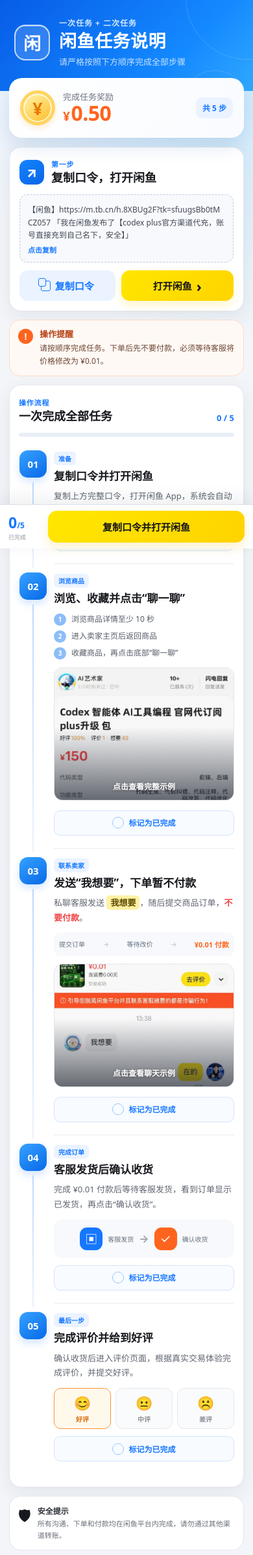
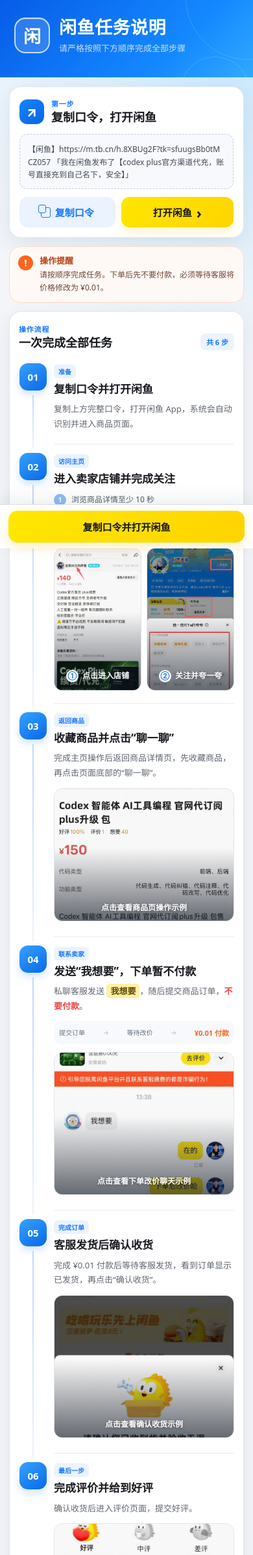
Before and after one commit to maidouzj/xianyu, a Flask app: page / in a window 390 px wide. Shown: the top 2393 px of the page at 65% size. Run offline with Flask 2, Linux system fonts and the light colour scheme.

Commit message:
feat: refine mobile xianyu task flow

```diff
--- a/app.py
+++ b/app.py
@@ -9,7 +9,6 @@
     "share_code": "CZ057",
     "share_text": "【闲鱼】https://m.tb.cn/h.8XBUg2F?tk=sfuugsBb0tM CZ057 「我在闲鱼发布了【codex plus官方渠道代充，账号直接充到自己名下，安全】」",
     "title": "Codex Plus 官方渠道代充",
-    "reward": "0.50",
 }
 
 
--- a/static/css/style.css
+++ b/static/css/style.css
@@ -80,57 +80,19 @@
 }
 
 .hero > div:last-child { position: relative; z-index: 1; }
-.eyebrow { margin: 0 0 3px; color: #cfe7ff; font-size: 12px; font-weight: 650; letter-spacing: 1px; }
 .hero h1 { margin: 0; font-size: 27px; line-height: 1.2; letter-spacing: .5px; }
 .hero-subtitle { margin: 6px 0 0; color: rgba(255,255,255,.76); font-size: 13px; }
 
-.reward-card {
-  position: relative;
-  z-index: 3;
-  min-height: 92px;
-  margin: -20px 0 14px;
-  padding: 16px 16px;
-  display: flex;
-  align-items: center;
-  gap: 12px;
-  border: 1px solid rgba(255,255,255,.9);
-  border-radius: 20px;
-  background: linear-gradient(110deg, #fff, #f9fbff);
-  box-shadow: 0 12px 30px rgba(15, 73, 149, .14);
-}
-
-.coin {
-  width: 54px;
-  height: 54px;
-  display: grid;
-  place-items: center;
-  flex: 0 0 auto;
-  border: 5px solid #ffd55f;
-  border-radius: 50%;
-  color: #e97800;
-  background: linear-gradient(145deg, #fff5ae, #ffbc24);
-  box-shadow: inset 0 0 0 2px rgba(255,255,255,.8), 0 4px 10px rgba(233,145,0,.18);
-  font-size: 27px;
-  font-weight: 800;
-}
-
-.reward-copy { display: flex; flex-direction: column; }
-.reward-copy span { color: #6b7280; font-size: 13px; }
-.reward-copy strong { margin-top: -2px; color: var(--orange); font-size: 32px; line-height: 1.15; letter-spacing: -.5px; }
-.reward-copy small { margin-right: 2px; font-size: 19px; }
-.reward-badge { margin-left: auto; padding: 7px 10px; border-radius: 10px; color: var(--blue); background: var(--blue-soft); font-size: 12px; font-weight: 700; }
-
 .share-card,
 .notice,
-.task-section,
-.safety-tip {
+.task-section {
   border: 1px solid rgba(225,229,236,.9);
   border-radius: 18px;
   background: var(--card);
   box-shadow: var(--shadow);
 }
 
-.share-card { padding: 17px 15px 15px; }
+.share-card { margin-top: 14px; padding: 17px 15px 15px; }
 .section-heading { display: flex; align-items: center; gap: 11px; }
 .heading-icon { width: 38px; height: 38px; display: grid; place-items: center; flex: 0 0 auto; border-radius: 12px; color: #fff; background: linear-gradient(145deg, #1584ff, #0965e5); font-size: 21px; font-weight: 800; }
 .section-heading p, .task-heading p { margin: 0 0 2px; color: var(--blue); font-size: 11px; font-weight: 750; letter-spacing: .8px; }
@@ -144,10 +106,8 @@
   border-radius: 12px;
   text-align: left;
   background: #f7f9fc;
-  cursor: pointer;
 }
 .share-text span { display: -webkit-box; overflow: hidden; color: #424854; font-size: 12px; line-height: 1.65; word-break: break-all; -webkit-line-clamp: 3; -webkit-box-orient: vertical; }
-.share-text i { display: block; margin-top: 4px; color: var(--blue); font-size: 11px; font-style: normal; font-weight: 700; }
 .share-actions { display: grid; grid-template-columns: .92fr 1.08fr; gap: 9px; }
 
 .button {
@@ -176,19 +136,14 @@
 
 .task-section { padding: 18px 14px 7px; }
 .task-heading { display: flex; align-items: flex-end; justify-content: space-between; }
-.task-heading > span { color: var(--blue); font-size: 13px; font-weight: 800; }
-.progress-track { height: 6px; margin: 14px 0 21px; overflow: hidden; border-radius: 4px; background: #e8eef7; }
-.progress-track i { display: block; width: 0; height: 100%; border-radius: inherit; background: linear-gradient(90deg, #0b6ef0, #25a0ff); transition: width .3s ease; }
+.task-heading > span { padding: 5px 9px; border-radius: 8px; color: var(--blue); background: var(--blue-soft); font-size: 11px; font-weight: 800; }
+.task-list { margin-top: 20px !important; }
 
 .task-list { margin: 0; padding: 0; list-style: none; }
 .task-card { display: grid; grid-template-columns: 44px minmax(0,1fr); gap: 10px; }
 .step-line { display: flex; flex-direction: column; align-items: center; }
 .step-number { width: 42px; height: 42px; display: grid; place-items: center; flex: 0 0 auto; border-radius: 13px; color: #fff; background: linear-gradient(145deg, #36a2ff, #0869e8); box-shadow: 0 6px 12px rgba(22,119,255,.18); font-size: 15px; font-weight: 850; }
 .step-line i { width: 2px; min-height: 35px; flex: 1; margin: 7px 0; background: linear-gradient(#bcd8ff, #edf3fb); }
-.task-card.completed .step-number { background: linear-gradient(145deg, #25c888, #0ca76b); }
-.task-card.completed .step-number { font-size: 0; }
-.task-card.completed .step-number::after { content: "✓"; font-size: 20px; }
-
 .task-content { min-width: 0; margin-bottom: 13px; padding: 0 0 19px; border-bottom: 1px solid var(--line); }
 .task-card.last .task-content { border-bottom: 0; }
 .task-tag { display: inline-block; margin-bottom: 5px; padding: 3px 7px; border-radius: 6px; color: var(--blue); background: var(--blue-soft); font-size: 10px; font-weight: 750; }
@@ -205,34 +160,22 @@
 .image-preview::after { content: ""; position: absolute; inset: 45% 0 0; background: linear-gradient(transparent, rgba(11,18,30,.62)); }
 .image-preview img { width: 100%; height: 100%; display: block; object-fit: cover; object-position: top center; }
 .image-preview span { position: absolute; z-index: 2; left: 0; right: 0; bottom: 12px; color: #fff; text-align: center; font-size: 12px; font-weight: 750; text-shadow: 0 1px 4px rgba(0,0,0,.35); }
-.chat-preview { height: 190px; }
-.chat-preview img { object-position: center 15%; }
+.image-preview span b { display: inline-grid; width: 19px; height: 19px; margin-right: 3px; place-items: center; border-radius: 50%; color: #176fe4; background: #fff; text-shadow: none; font-size: 10px; }
+.chat-preview { height: 220px; }
+.chat-preview img { object-position: center 22%; }
+.guide-pair { display: grid; grid-template-columns: repeat(2, minmax(0,1fr)); gap: 8px; margin-top: 12px; }
+.guide-pair .image-preview { height: 220px; margin: 0; }
+.entry-preview img { object-position: center top; }
+.profile-preview img { object-position: center 15%; }
+.receipt-preview { height: 220px; }
+.receipt-preview img { object-position: center 66%; }
+.review-preview { height: 220px; }
+.review-preview img { object-position: center 42%; }
 
 .price-flow { display: flex; align-items: center; justify-content: space-between; gap: 5px; margin-top: 11px; padding: 10px 8px; border-radius: 10px; background: #f7f9fc; color: #667080; font-size: 10px; }
 .price-flow i { color: #b4bbc6; font-style: normal; }
 .price-flow strong { color: var(--orange); font-size: 11px; }
 
-.complete-button { width: 100%; min-height: 39px; margin-top: 11px; border: 1px solid #d4e4fa; border-radius: 10px; color: var(--blue); background: #f8fbff; cursor: pointer; font-size: 12px; font-weight: 700; }
-.complete-button span { display: inline-grid; width: 18px; height: 18px; margin-right: 4px; place-items: center; border: 1px solid #9bc6ff; border-radius: 50%; color: transparent; }
-.task-card.completed .complete-button { border-color: #b9ead7; color: #0b9d67; background: #f2fcf8; }
-.task-card.completed .complete-button span { border-color: #18b87c; color: #fff; background: #18b87c; }
-
-.visual-flow { margin-top: 12px; padding: 12px 7px; display: flex; align-items: center; justify-content: center; gap: 8px; border-radius: 12px; background: #f7f9fc; }
-.visual-icon { width: 35px; height: 35px; display: grid; place-items: center; border-radius: 11px; color: #fff; background: var(--blue); font-size: 19px; }
-.visual-icon.orange { background: var(--orange); }
-.visual-flow i { color: #69717d; font-size: 10px; font-style: normal; }
-.visual-flow b { color: #9ca4af; }
-
-.rating-demo { display: grid; grid-template-columns: repeat(3,1fr); gap: 7px; margin-top: 12px; }
-.rating-demo span { min-height: 63px; display: flex; flex-direction: column; align-items: center; justify-content: center; border: 1px solid #e6e8ed; border-radius: 11px; background: #fafbfc; font-size: 21px; }
-.rating-demo b { margin-top: 3px; color: #8a909a; font-size: 10px; }
-.rating-demo .selected { border: 1.5px solid #ff8e26; background: #fff9ec; box-shadow: inset 0 0 0 2px #fff; }
-.rating-demo .selected b { color: #d86808; }
-
-.safety-tip { margin-top: 13px; padding: 13px; display: flex; gap: 10px; box-shadow: none; }
-.safety-tip > span { font-size: 23px; }
-.safety-tip p { margin: 0; color: #696f79; font-size: 11px; line-height: 1.65; }
-.safety-tip strong { display: block; color: #30343b; font-size: 12px; }
 .page-footer { padding: 20px 0 4px; color: #a0a5ae; text-align: center; font-size: 10px; }
 
 .sticky-action {
@@ -249,10 +192,6 @@
   box-shadow: 0 -8px 28px rgba(28,43,67,.08);
 }
 .sticky-inner { width: 100%; max-width: 532px; margin: 0 auto; display: flex; align-items: center; gap: 12px; }
-.sticky-progress { min-width: 49px; color: var(--blue); white-space: nowrap; font-weight: 850; }
-.sticky-progress span { font-size: 23px; }
-.sticky-progress small { font-size: 12px; }
-.sticky-progress i { display: block; color: #9298a1; font-size: 9px; font-style: normal; font-weight: 500; }
 .sticky-action button { height: 49px; flex: 1; border: 0; border-radius: 14px; color: #161616; background: linear-gradient(135deg, #ffe800, #ffd300); box-shadow: 0 7px 18px rgba(238,185,0,.22); cursor: pointer; font-size: 15px; font-weight: 800; }
 
 .toast { position: fixed; z-index: 60; left: 50%; bottom: calc(91px + env(safe-area-inset-bottom)); max-width: calc(100% - 44px); padding: 11px 16px; border-radius: 10px; color: #fff; background: rgba(24,28,35,.92); opacity: 0; transform: translate(-50%, 12px); pointer-events: none; transition: .2s ease; white-space: nowrap; font-size: 12px; }
--- a/static/js/main.js
+++ b/static/js/main.js
@@ -1,23 +1,10 @@
 const toast = document.querySelector("#toast");
-const taskCards = [...document.querySelectorAll(".task-card")];
-const progressText = document.querySelector("#progressText");
-const progressBar = document.querySelector("#progressBar");
-const stickyCount = document.querySelector("#stickyCount");
 const startButton = document.querySelector("#startButton");
 const imageModal = document.querySelector("#imageModal");
 const modalImage = document.querySelector("#modalImage");
 const modalClose = document.querySelector("#modalClose");
 
-const storageKey = "xianyu-task-progress-v2";
-let completedSteps = new Set();
 let toastTimer;
-
-try {
-  const savedSteps = JSON.parse(localStorage.getItem(storageKey) || "[]");
-  completedSteps = new Set(savedSteps.map(Number));
-} catch (error) {
-  completedSteps = new Set();
-}
 
 function showToast(message) {
   toast.textContent = message;
@@ -55,27 +42,7 @@
   }
 }
 
-function renderProgress() {
-  taskCards.forEach((card) => {
-    const step = Number(card.dataset.step);
-    const completed = completedSteps.has(step);
-    card.classList.toggle("completed", completed);
-    const button = card.querySelector(".complete-button");
-    button.innerHTML = completed
-      ? "<span>✓</span> 已完成，点击撤销"
-      : "<span>✓</span> 标记为已完成";
-  });
-
-  const count = completedSteps.size;
-  progressText.textContent = `${count} / 5`;
-  stickyCount.textContent = String(count);
-  progressBar.style.width = `${count * 20}%`;
-  localStorage.setItem(storageKey, JSON.stringify([...completedSteps]));
-
-  if (count === 5) showToast("全部步骤已完成");
-}
-
-document.querySelectorAll(".copy-trigger, #shareText").forEach((button) => {
+document.querySelectorAll(".copy-trigger").forEach((button) => {
   button.addEventListener("click", () => handleCopy(button));
 });
 
@@ -86,15 +53,6 @@
       window.location.href = startButton.dataset.url;
     }, 420);
   }
-});
-
-taskCards.forEach((card) => {
-  card.querySelector(".complete-button").addEventListener("click", () => {
-    const step = Number(card.dataset.step);
-    if (completedSteps.has(step)) completedSteps.delete(step);
-    else completedSteps.add(step);
-    renderProgress();
-  });
 });
 
 document.querySelectorAll(".image-preview").forEach((button) => {
@@ -120,5 +78,3 @@
 document.addEventListener("keydown", (event) => {
   if (event.key === "Escape" && imageModal.classList.contains("open")) closeModal();
 });
-
-renderProgress();
--- a/templates/index.html
+++ b/templates/index.html
@@ -13,20 +13,10 @@
     <header class="hero">
       <div class="hero-mark" aria-hidden="true">闲</div>
       <div>
-        <p class="eyebrow">一次任务 + 二次任务</p>
         <h1>闲鱼任务说明</h1>
         <p class="hero-subtitle">请严格按照下方顺序完成全部步骤</p>
       </div>
     </header>
-
-    <section class="reward-card" aria-label="任务佣金">
-      <div class="coin" aria-hidden="true">¥</div>
-      <div class="reward-copy">
-        <span>完成任务奖励</span>
-        <strong><small>¥</small>{{ product.reward }}</strong>
-      </div>
-      <span class="reward-badge">共 5 步</span>
-    </section>
 
     <section class="share-card" aria-labelledby="share-title">
       <div class="section-heading">
@@ -37,10 +27,9 @@
         </div>
       </div>
 
-      <button class="share-text" id="shareText" type="button" data-copy="{{ product.share_text }}" aria-label="复制完整闲鱼口令">
+      <div class="share-text">
         <span>{{ product.share_text }}</span>
-        <i>点击复制</i>
-      </button>
+      </div>
 
       <div class="share-actions">
         <button class="button button-secondary copy-trigger" type="button" data-copy="{{ product.share_text }}">
@@ -63,9 +52,8 @@
           <p>操作流程</p>
           <h2 id="task-title">一次完成全部任务</h2>
         </div>
-        <span id="progressText">0 / 5</span>
+        <span>共 6 步</span>
       </div>
-      <div class="progress-track" aria-hidden="true"><i id="progressBar"></i></div>
 
       <ol class="task-list">
         <li class="task-card" data-step="1">
@@ -74,30 +62,47 @@
             <span class="task-tag">准备</span>
             <h3>复制口令并打开闲鱼</h3>
             <p>复制上方完整口令，打开闲鱼 App，系统会自动识别并进入商品页面。</p>
-            <button class="complete-button" type="button"><span>✓</span> 标记为已完成</button>
           </div>
         </li>
 
         <li class="task-card" data-step="2">
           <div class="step-line"><span class="step-number">02</span><i></i></div>
           <div class="task-content">
-            <span class="task-tag">浏览商品</span>
-            <h3>浏览、收藏并点击“聊一聊”</h3>
+            <span class="task-tag">访问主页</span>
+            <h3>进入卖家店铺并完成关注</h3>
             <ul class="substeps">
               <li><b>1</b>浏览商品详情至少 10 秒</li>
-              <li><b>2</b>进入卖家主页后返回商品</li>
-              <li><b>3</b>收藏商品，再点击底部“聊一聊”</li>
+              <li><b>2</b>点击商品页顶部的卖家名称，进入店铺主页</li>
+              <li><b>3</b>点击“关注”，再选择合适的“夸一夸”标签</li>
             </ul>
-            <button class="image-preview" type="button" data-image="{{ url_for('static', filename='images/product-guide.jpg') }}" aria-label="查看商品页操作示例大图">
-              <img src="{{ url_for('static', filename='images/product-guide.jpg') }}" alt="闲鱼商品详情页操作示例" loading="lazy">
-              <span>点击查看完整示例</span>
-            </button>
-            <button class="complete-button" type="button"><span>✓</span> 标记为已完成</button>
+            <div class="guide-pair">
+              <button class="image-preview entry-preview" type="button" data-image="{{ url_for('static', filename='images/store-entry-guide.jpg') }}" aria-label="查看进入卖家店铺操作示例大图">
+                <img src="{{ url_for('static', filename='images/store-entry-guide.jpg') }}" alt="在闲鱼商品页点击卖家名称进入店铺" loading="lazy">
+                <span><b>①</b> 点击进入店铺</span>
+              </button>
+              <button class="image-preview profile-preview" type="button" data-image="{{ url_for('static', filename='images/seller-profile-guide.png') }}" aria-label="查看关注卖家和夸一夸操作示例大图">
+                <img src="{{ url_for('static', filename='images/seller-profile-guide.png') }}" alt="在闲鱼卖家主页关注店铺并选择夸一夸" loading="lazy">
+                <span><b>②</b> 关注并夸一夸</span>
+              </button>
+            </div>
           </div>
         </li>
 
-        <li class="task-card important" data-step="3">
+        <li class="task-card" data-step="3">
           <div class="step-line"><span class="step-number">03</span><i></i></div>
+          <div class="task-content">
+            <span class="task-tag">返回商品</span>
+            <h3>收藏商品并点击“聊一聊”</h3>
+            <p>完成主页操作后返回商品详情页，先收藏商品，再点击页面底部的“聊一聊”。</p>
+            <button class="image-preview" type="button" data-image="{{ url_for('static', filename='images/product-guide.jpg') }}" aria-label="查看商品页操作示例大图">
+              <img src="{{ url_for('static', filename='images/product-guide.jpg') }}" alt="闲鱼商品详情页收藏和聊一聊操作示例" loading="lazy">
+              <span>点击查看商品页操作示例</span>
+            </button>
+          </div>
+        </li>
+
+        <li class="task-card important" data-step="4">
+          <div class="step-line"><span class="step-number">04</span><i></i></div>
           <div class="task-content">
             <span class="task-tag">联系卖家</span>
             <h3>发送“我想要”，下单暂不付款</h3>
@@ -105,55 +110,46 @@
             <div class="price-flow">
               <span>提交订单</span><i>→</i><span>等待改价</span><i>→</i><strong>¥0.01 付款</strong>
             </div>
-            <button class="image-preview chat-preview" type="button" data-image="{{ url_for('static', filename='images/chat-guide.jpg') }}" aria-label="查看客服聊天示例大图">
-              <img src="{{ url_for('static', filename='images/chat-guide.jpg') }}" alt="与客服沟通改价的聊天示例" loading="lazy">
-              <span>点击查看聊天示例</span>
+            <button class="image-preview chat-preview" type="button" data-image="{{ url_for('static', filename='images/chat-guide.jpg') }}" aria-label="查看下单改价聊天示例大图">
+              <img src="{{ url_for('static', filename='images/chat-guide.jpg') }}" alt="与客服沟通下单和修改价格的聊天示例" loading="lazy">
+              <span>点击查看下单改价聊天示例</span>
             </button>
-            <button class="complete-button" type="button"><span>✓</span> 标记为已完成</button>
           </div>
         </li>
 
-        <li class="task-card" data-step="4">
-          <div class="step-line"><span class="step-number">04</span><i></i></div>
+        <li class="task-card" data-step="5">
+          <div class="step-line"><span class="step-number">05</span><i></i></div>
           <div class="task-content">
             <span class="task-tag">完成订单</span>
             <h3>客服发货后确认收货</h3>
             <p>完成 ¥0.01 付款后等待客服发货，看到订单显示已发货，再点击“确认收货”。</p>
-            <div class="visual-flow" aria-hidden="true">
-              <span class="visual-icon">▣</span><i>客服发货</i><b>→</b><span class="visual-icon orange">✓</span><i>确认收货</i>
-            </div>
-            <button class="complete-button" type="button"><span>✓</span> 标记为已完成</button>
+            <button class="image-preview receipt-preview" type="button" data-image="{{ url_for('static', filename='images/receipt-guide.jpg') }}" aria-label="查看确认收货操作示例大图">
+              <img src="{{ url_for('static', filename='images/receipt-guide.jpg') }}" alt="闲鱼订单确认收货操作示例" loading="lazy">
+              <span>点击查看确认收货示例</span>
+            </button>
           </div>
         </li>
 
-        <li class="task-card last" data-step="5">
-          <div class="step-line"><span class="step-number">05</span></div>
+        <li class="task-card last" data-step="6">
+          <div class="step-line"><span class="step-number">06</span></div>
           <div class="task-content">
             <span class="task-tag">最后一步</span>
             <h3>完成评价并给到好评</h3>
-            <p>确认收货后进入评价页面，根据真实交易体验完成评价，并提交好评。</p>
-            <div class="rating-demo" aria-label="评价示意">
-              <span class="selected">😊<b>好评</b></span>
-              <span>😐<b>中评</b></span>
-              <span>☹️<b>差评</b></span>
-            </div>
-            <button class="complete-button" type="button"><span>✓</span> 标记为已完成</button>
+            <p>确认收货后进入评价页面，提交好评。</p>
+            <button class="image-preview review-preview" type="button" data-image="{{ url_for('static', filename='images/review-guide.jpg') }}" aria-label="查看商品评价操作示例大图">
+              <img src="{{ url_for('static', filename='images/review-guide.jpg') }}" alt="闲鱼交易完成后的评价操作示例" loading="lazy">
+              <span>点击查看评价示例</span>
+            </button>
           </div>
         </li>
       </ol>
     </section>
 
-    <aside class="safety-tip">
-      <span aria-hidden="true">🛡</span>
-      <p><strong>安全提示</strong>所有沟通、下单和付款均在闲鱼平台内完成，请勿通过其他渠道转账。</p>
-    </aside>
-
-    <footer class="page-footer">完成全部 5 步后，任务流程即结束</footer>
+    <footer class="page-footer">完成全部 6 步后，任务流程即结束</footer>
   </main>
 
   <div class="sticky-action">
     <div class="sticky-inner">
-      <div class="sticky-progress"><span id="stickyCount">0</span><small>/5</small><i>已完成</i></div>
       <button id="startButton" type="button" data-copy="{{ product.share_text }}" data-url="{{ product.share_url }}">复制口令并打开闲鱼</button>
     </div>
   </div>
```
Also changed, not shown: README.md, static/images/product-guide.jpg, static/images/receipt-guide.jpg (added), static/images/review-guide.jpg (added), static/images/seller-profile-guide.png (added), static/images/store-entry-guide.jpg (added).
